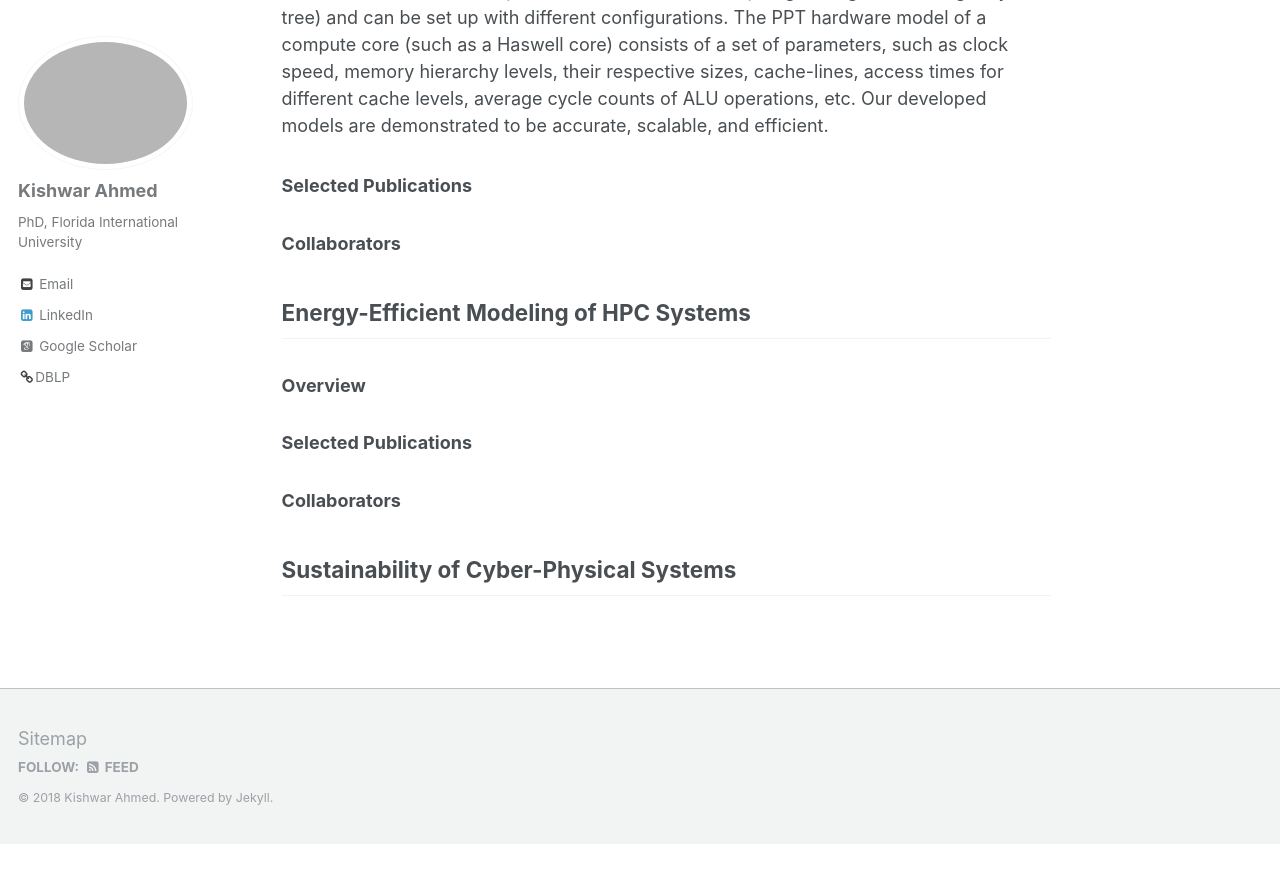
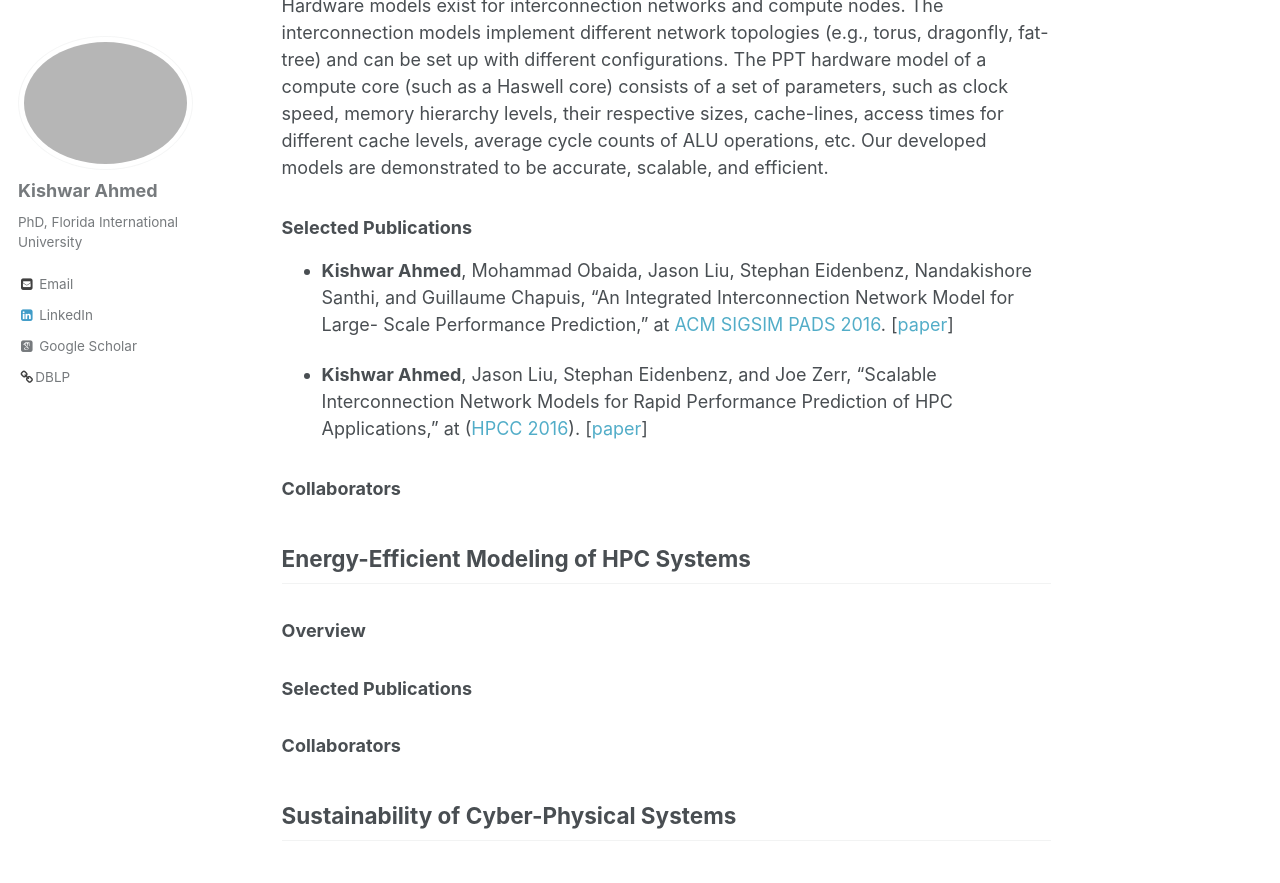
Before and after one commit to kishwarbd/kishwarbd.github.io, a Jekyll site: the page built from _pages/research.md, in a window 1280 px wide and 900 px high, scrolled down 828 px. Shown: the top 883 px of the window. Built offline with Jekyll 4.4.1, drawn with Linux system fonts in a browser that asks for light colours; some web fonts are replaced; before the commit the page ends 1672 px from its top, so only the background shows below that.

Commit message:
updates.

```diff
--- a/_pages/research.md
+++ b/_pages/research.md
@@ -1,5 +1,5 @@
 ---
-title: "Research Overview”
+title: "Research Overview"
 permalink: /research/
 author_profile: true
 ---
@@ -14,6 +14,9 @@ Recent years have witnessed dramatic changes in HPC systems to accommodate the i
 PPT is a library of models of computational physics applications, middleware, and hardware that allows users to predict execution time by running stylized pseudo-code implementations of physics applications. Our middleware model implementation include both message-passing interface (MPI) and open multi-processing (OpenMP). The Hardware models exist for interconnection networks and compute nodes. The interconnection models implement different network topologies (e.g., torus, dragonfly, fat-tree) and can be set up with different configurations. The PPT hardware model of a compute core (such as a Haswell core) consists of a set of parameters, such as clock speed, memory hierarchy levels, their respective sizes, cache-lines, access times for different cache levels, average cycle counts of ALU operations, etc. Our developed models are demonstrated to be accurate, scalable, and efficient.
 
 ### Selected Publications
+* **Kishwar Ahmed**, Mohammad Obaida, Jason Liu, Stephan Eidenbenz, Nandakishore Santhi, and Guillaume Chapuis, “An Integrated Interconnection Network Model for Large- Scale Performance Prediction,” at [ACM SIGSIM PADS 2016](https://www.acm-sigsim-pads.org/). [[paper](https://dl.acm.org/citation.cfm?id=2901396)]
+
+* **Kishwar Ahmed**, Jason Liu, Stephan Eidenbenz, and Joe Zerr, “Scalable Interconnection Network Models for Rapid Performance Prediction of HPC Applications,” at ([HPCC 2016](http://www.swinflow.org/confs/2016/hpcc/)). [[paper](https://ieeexplore.ieee.org/document/7828492/)]
 
 ### Collaborators
 
```
Also changed, not shown: 1 other file.
